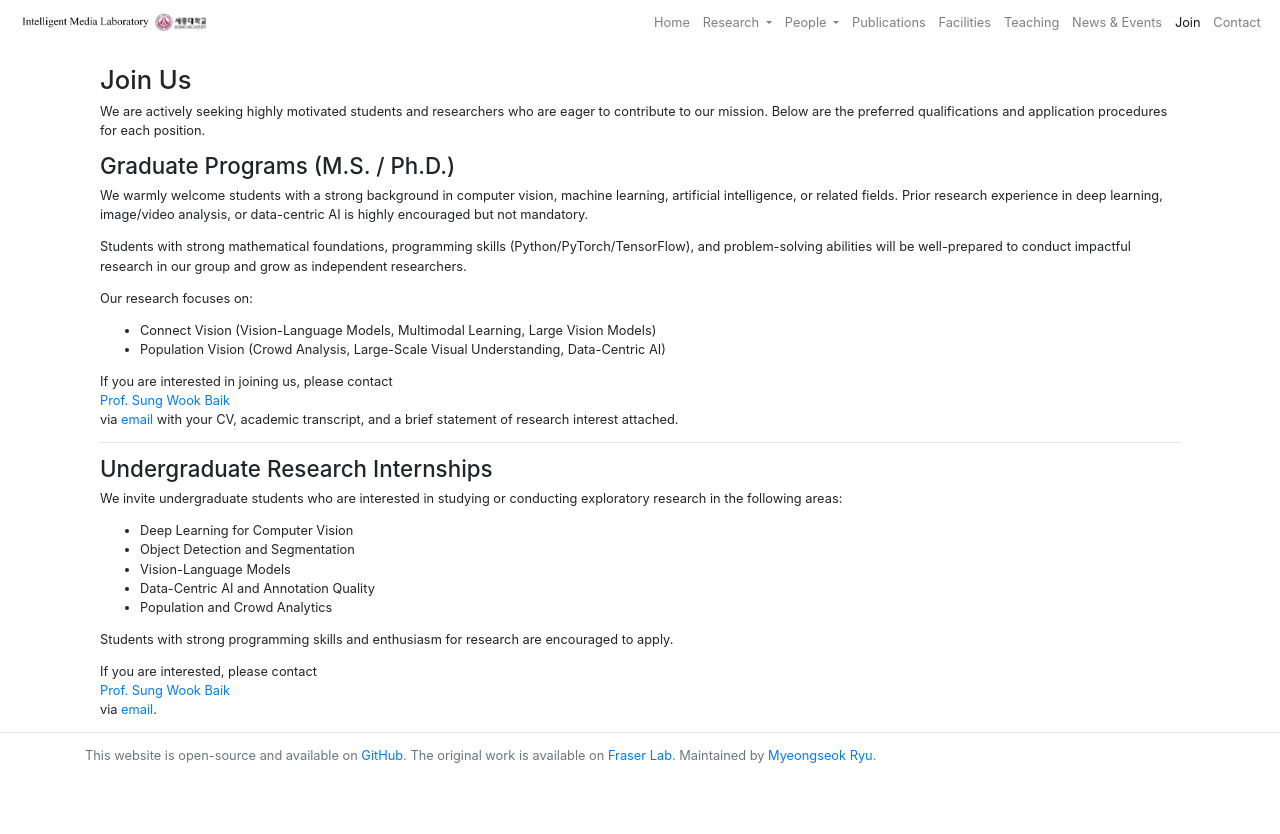
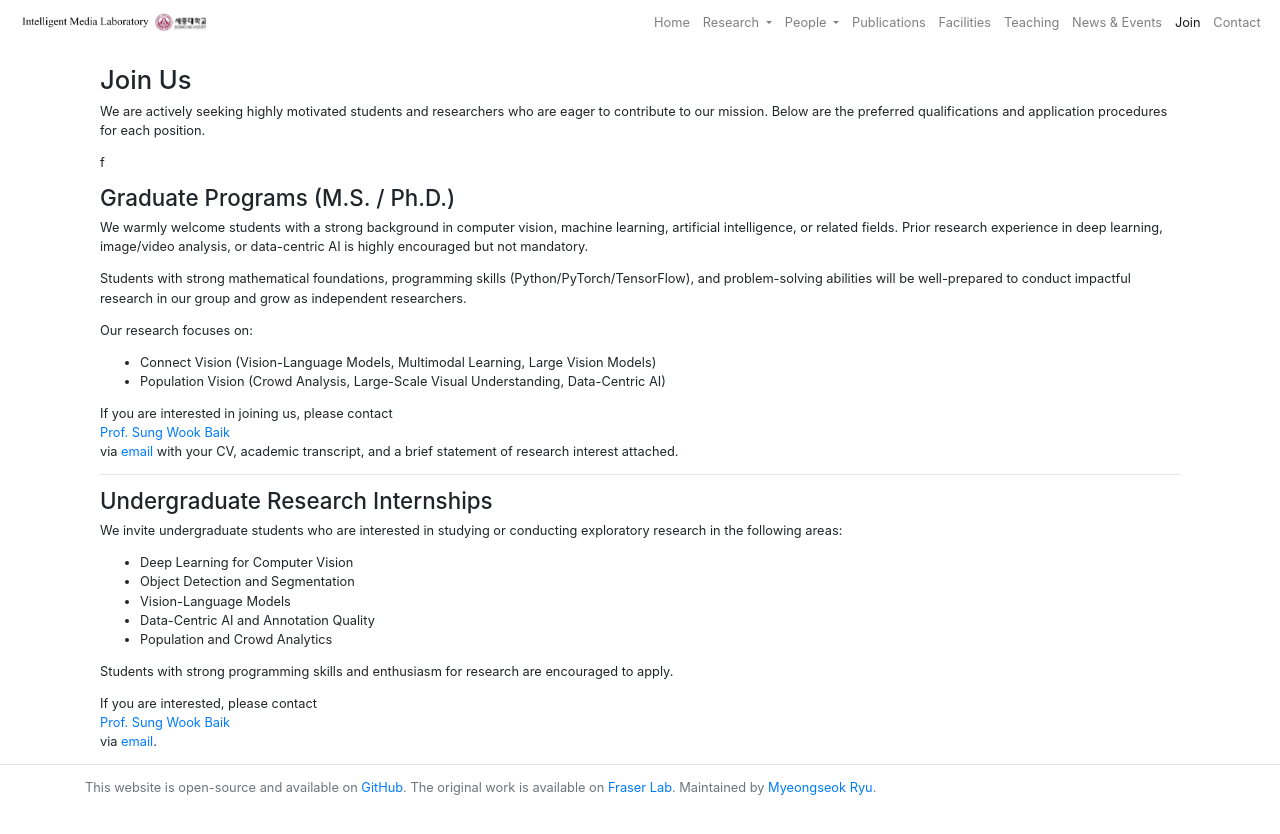
Before and after one commit to imlab3797/imlab3797.github.io, a Jekyll site: the page built from join/index.md, in a window 1280 px wide. Shown: the top 834 px of the page. Built offline with Jekyll 4.4.1, drawn with Linux system fonts in a browser that asks for light colours.

```diff
--- a/join/index.md
+++ b/join/index.md
@@ -12,7 +12,7 @@ Below are the preferred qualifications and application procedures for each posit
 
 <!-- ##### Read more about [our lab compact and philosophy.](/philosophy/)
 
-We are always in the market for motivated and talented people, even if we do not have an open position currently advertised. We are interested in engaging with you in a conversation about your scientific background and goals for your future career (in academia, industry, or other ventures). We strive to provide excellent training across a wide range of computational and experimental techniques. If interested please send your CV/Resume to [Dr. Kyunghwan Choi](/contact). -->
+We are always in the market for motivated and talented people, even if we do not have an open position currently advertised. We are interested in engaging with you in a conversation about your scientific background and goals for your future career (in academia, industry, or other ventures). We strive to provide excellent training across a wide range of computational and experimental techniques. If interested please send your CV/Resume to [Dr. Kyunghwan Choi](/contact). -->f
 
 
 ### Graduate Programs (M.S. / Ph.D.)
```
